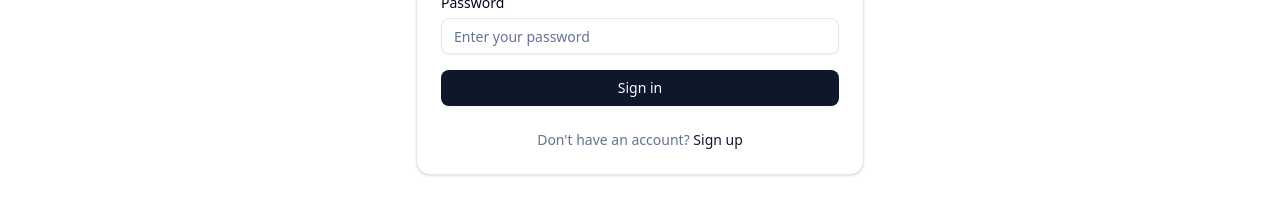
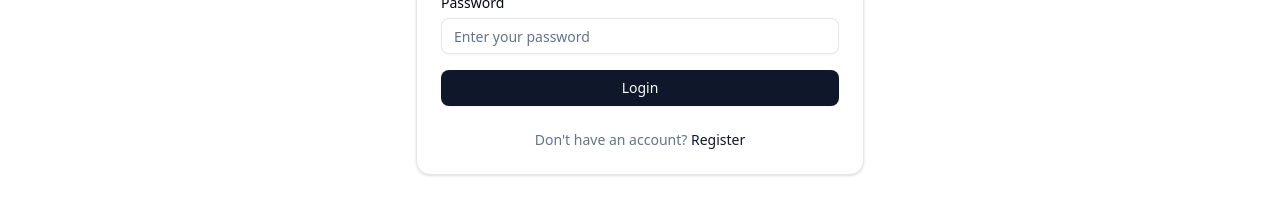
Before and after one commit to moolenbeek/task, a SvelteKit app: page /login in a window 1280 px wide. Shown: the part 464-663 px from the top of the page. Built offline with nearby package versions, Linux system fonts and the light colour scheme; no server answers.

Commit message:
make login logout register consistant

```diff
--- a/src/routes/login/+page.svelte
+++ b/src/routes/login/+page.svelte
@@ -49,14 +49,14 @@
 				{/if}
 
 				<Button type="submit" class="w-full">
-					Sign in
+					Login
 				</Button>
 			</form>
 
 			<div class="mt-6 text-center text-sm">
 				<span class="text-muted-foreground">Don't have an account? </span>
 				<a href="/register" class="text-primary hover:underline font-medium">
-					Sign up
+					Register
 				</a>
 			</div>
 		</CardContent>
--- a/src/routes/register/+page.svelte
+++ b/src/routes/register/+page.svelte
@@ -60,14 +60,14 @@
 				{/if}
 
 				<Button type="submit" class="w-full">
-					Create account
+					Register
 				</Button>
 			</form>
 
 			<div class="mt-6 text-center text-sm">
 				<span class="text-muted-foreground">Already have an account? </span>
 				<a href="/login" class="text-primary hover:underline font-medium">
-					Sign in
+					Login
 				</a>
 			</div>
 		</CardContent>
```
